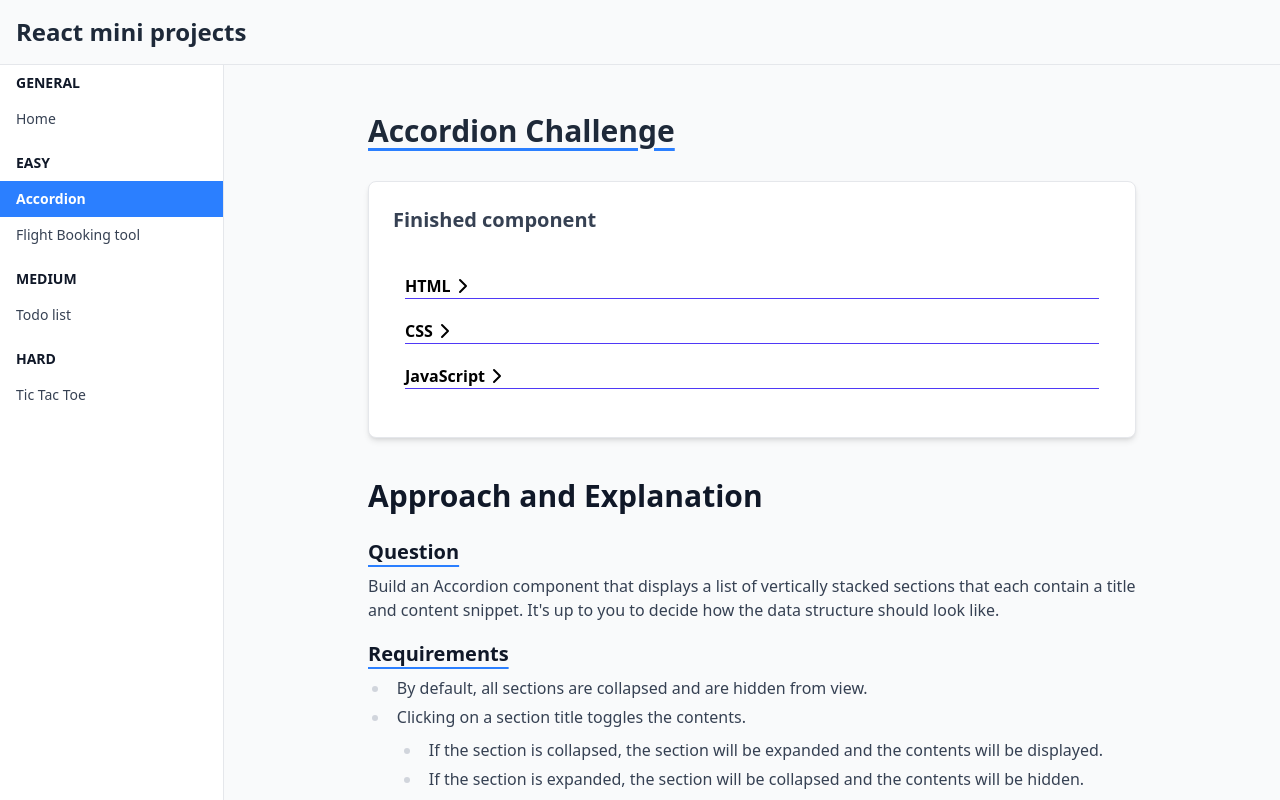
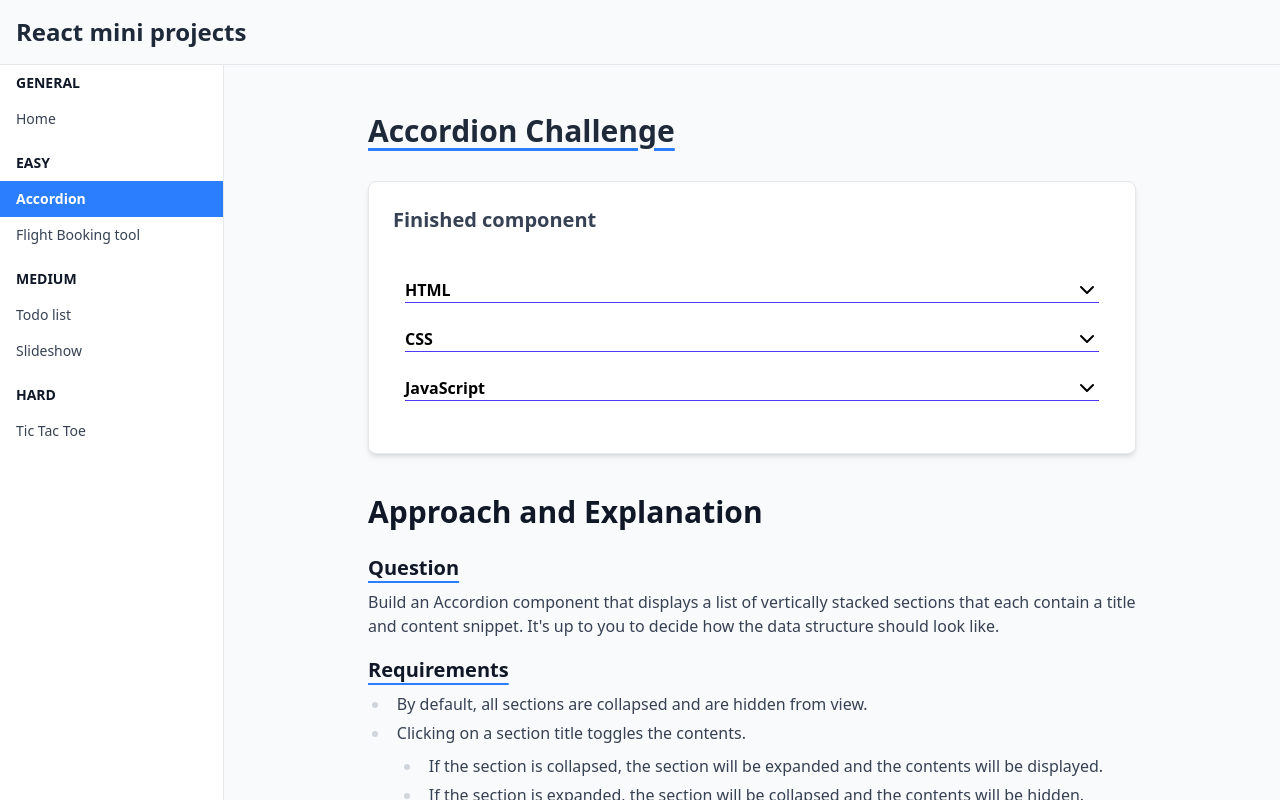
Before and after one commit to antman999/fe-challenges, a React (Vite) app: page /easy/accordion in a window 1280 px wide. Built offline with nearby package versions, Linux system fonts and the light colour scheme.

Commit message:
slideshow started

```diff
--- a/navLinks.ts
+++ b/navLinks.ts
@@ -12,7 +12,10 @@ export const navLinks = [
   },
   {
     section: "Medium",
-    links: [{ to: "/medium/todolist", label: "Todo list" }],
+    links: [
+      { to: "/medium/todolist", label: "Todo list" },
+      { to: "/medium/slideshow", label: "Slideshow" },
+    ],
   },
   {
     section: "Hard",
--- a/src/components/easy/accordion/Accordion.tsx
+++ b/src/components/easy/accordion/Accordion.tsx
@@ -1,5 +1,5 @@
 import { useState } from "react";
-import { ChevronDown, ChevronRight } from "lucide-react";
+import { ChevronDown, ChevronUp } from "lucide-react";
 import { ACCORDION_DATA } from "./accordionData";
 
 export function AccordionComponent() {
@@ -19,14 +19,18 @@ export function AccordionComponent() {
       {ACCORDION_DATA.map((accordionItem) => {
         const isExpanded = openSections.has(accordionItem.value);
         return (
-          <div key={accordionItem.value} className="my-3 p-1">
+          <div key={accordionItem.value} className="my-4 p-1">
             <button
-              className={`text-md font-semibold w-full cursor-pointer ${isExpanded && "text-indigo-600"}`}
+              className={`text-md font-semibold w-full cursor-pointer flex border-b items-center border-b-indigo-600 justify-between ${isExpanded && "text-indigo-600"}`}
               onClick={() => handleSectionToggle(accordionItem.value)}
             >
-              <span className="flex border-b border-b-indigo-600">
-                {accordionItem.title}
-                {isExpanded ? <ChevronDown /> : <ChevronRight />}
+              <span>{accordionItem.title}</span>
+              <span
+                className={`transform transition-transform duration-400 ease-out ${
+                  isExpanded ? "rotate-180" : "rotate-0"
+                }`}
+              >
+                <ChevronDown />
               </span>
             </button>
             <section hidden={!isExpanded} className="mt-1">
--- /dev/null
+++ b/src/components/medium/slideshow/Slideshow.tsx
@@ -0,0 +1,7 @@
+export function Slideshow() {
+  return (
+    <div>
+      <p>Coming soon</p>
+    </div>
+  );
+}
--- /dev/null
+++ b/src/components/medium/slideshow/slideshowMarkdown.md
@@ -0,0 +1,5 @@
+# Approach and Explanation
+
+## Question
+
+Coming soon
--- a/src/routeTree.gen.ts
+++ b/src/routeTree.gen.ts
@@ -13,6 +13,7 @@
 import { Route as rootRoute } from './routes/__root'
 import { Route as IndexImport } from './routes/index'
 import { Route as MediumTodolistImport } from './routes/medium/todolist'
+import { Route as MediumSlideshowImport } from './routes/medium/slideshow'
 import { Route as HardTictactoeImport } from './routes/hard/tictactoe'
 import { Route as EasyFlightbookerImport } from './routes/easy/flightbooker'
 import { Route as EasyAccordionImport } from './routes/easy/accordion'
@@ -28,6 +29,12 @@ const IndexRoute = IndexImport.update({
 const MediumTodolistRoute = MediumTodolistImport.update({
   id: '/medium/todolist',
   path: '/medium/todolist',
+  getParentRoute: () => rootRoute,
+} as any)
+
+const MediumSlideshowRoute = MediumSlideshowImport.update({
+  id: '/medium/slideshow',
+  path: '/medium/slideshow',
   getParentRoute: () => rootRoute,
 } as any)
 
@@ -81,6 +88,13 @@ declare module '@tanstack/react-router' {
       preLoaderRoute: typeof HardTictactoeImport
       parentRoute: typeof rootRoute
     }
+    '/medium/slideshow': {
+      id: '/medium/slideshow'
+      path: '/medium/slideshow'
+      fullPath: '/medium/slideshow'
+      preLoaderRoute: typeof MediumSlideshowImport
+      parentRoute: typeof rootRoute
+    }
     '/medium/todolist': {
       id: '/medium/todolist'
       path: '/medium/todolist'
@@ -98,6 +112,7 @@ export interface FileRoutesByFullPath {
   '/easy/accordion': typeof EasyAccordionRoute
   '/easy/flightbooker': typeof EasyFlightbookerRoute
   '/hard/tictactoe': typeof HardTictactoeRoute
+  '/medium/slideshow': typeof MediumSlideshowRoute
   '/medium/todolist': typeof MediumTodolistRoute
 }
 
@@ -106,6 +121,7 @@ export interface FileRoutesByTo {
   '/easy/accordion': typeof EasyAccordionRoute
   '/easy/flightbooker': typeof EasyFlightbookerRoute
   '/hard/tictactoe': typeof HardTictactoeRoute
+  '/medium/slideshow': typeof MediumSlideshowRoute
   '/medium/todolist': typeof MediumTodolistRoute
 }
 
@@ -115,6 +131,7 @@ export interface FileRoutesById {
   '/easy/accordion': typeof EasyAccordionRoute
   '/easy/flightbooker': typeof EasyFlightbookerRoute
   '/hard/tictactoe': typeof HardTictactoeRoute
+  '/medium/slideshow': typeof MediumSlideshowRoute
   '/medium/todolist': typeof MediumTodolistRoute
 }
 
@@ -125,6 +142,7 @@ export interface FileRouteTypes {
     | '/easy/accordion'
     | '/easy/flightbooker'
     | '/hard/tictactoe'
+    | '/medium/slideshow'
     | '/medium/todolist'
   fileRoutesByTo: FileRoutesByTo
   to:
@@ -132,6 +150,7 @@ export interface FileRouteTypes {
     | '/easy/accordion'
     | '/easy/flightbooker'
     | '/hard/tictactoe'
+    | '/medium/slideshow'
     | '/medium/todolist'
   id:
     | '__root__'
@@ -139,6 +158,7 @@ export interface FileRouteTypes {
     | '/easy/accordion'
     | '/easy/flightbooker'
     | '/hard/tictactoe'
+    | '/medium/slideshow'
     | '/medium/todolist'
   fileRoutesById: FileRoutesById
 }
@@ -148,6 +168,7 @@ export interface RootRouteChildren {
   EasyAccordionRoute: typeof EasyAccordionRoute
   EasyFlightbookerRoute: typeof EasyFlightbookerRoute
   HardTictactoeRoute: typeof HardTictactoeRoute
+  MediumSlideshowRoute: typeof MediumSlideshowRoute
   MediumTodolistRoute: typeof MediumTodolistRoute
 }
 
@@ -156,6 +177,7 @@ const rootRouteChildren: RootRouteChildren = {
   EasyAccordionRoute: EasyAccordionRoute,
   EasyFlightbookerRoute: EasyFlightbookerRoute,
   HardTictactoeRoute: HardTictactoeRoute,
+  MediumSlideshowRoute: MediumSlideshowRoute,
   MediumTodolistRoute: MediumTodolistRoute,
 }
 
@@ -173,6 +195,7 @@ export const routeTree = rootRoute
         "/easy/accordion",
         "/easy/flightbooker",
         "/hard/tictactoe",
+        "/medium/slideshow",
         "/medium/todolist"
       ]
     },
@@ -188,6 +211,9 @@ export const routeTree = rootRoute
     "/hard/tictactoe": {
       "filePath": "hard/tictactoe.tsx"
     },
+    "/medium/slideshow": {
+      "filePath": "medium/slideshow.tsx"
+    },
     "/medium/todolist": {
       "filePath": "medium/todolist.tsx"
     }
--- /dev/null
+++ b/src/routes/medium/slideshow.tsx
@@ -0,0 +1,19 @@
+import { createFileRoute } from "@tanstack/react-router";
+import { Slideshow } from "@/components/medium/slideshow/Slideshow";
+import slideshowMarkdown from "@/components/medium/slideshow/slideshowMarkdown.md?raw";
+
+import ChallengeLayout from "@/layouts/ChallengeLayout";
+
+export const Route = createFileRoute("/medium/slideshow")({
+  component: SlideshowChallengePage,
+});
+
+function SlideshowChallengePage() {
+  return (
+    <ChallengeLayout
+      title="Slideshow Challenge"
+      component={<Slideshow />}
+      markdown={slideshowMarkdown}
+    />
+  );
+}
```
